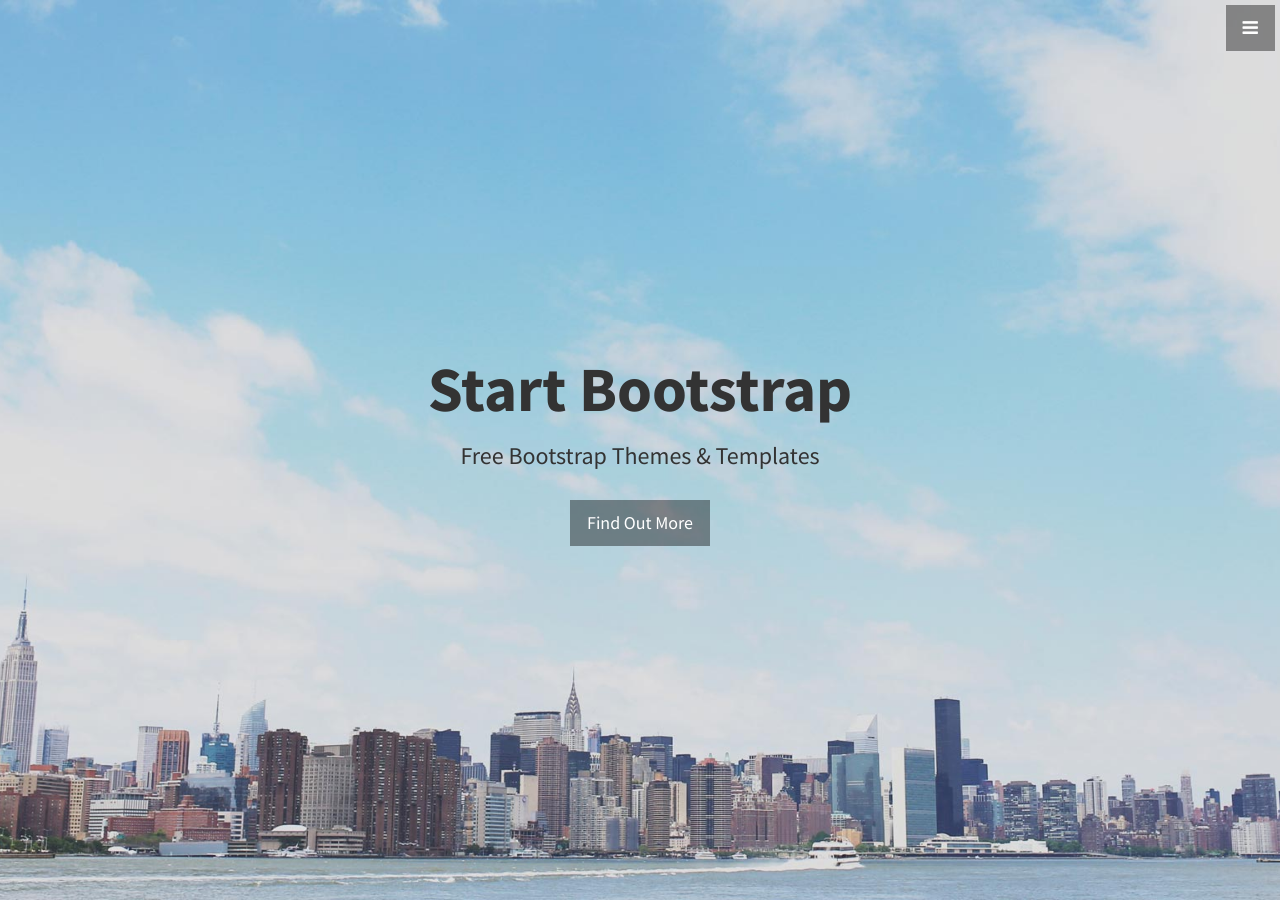
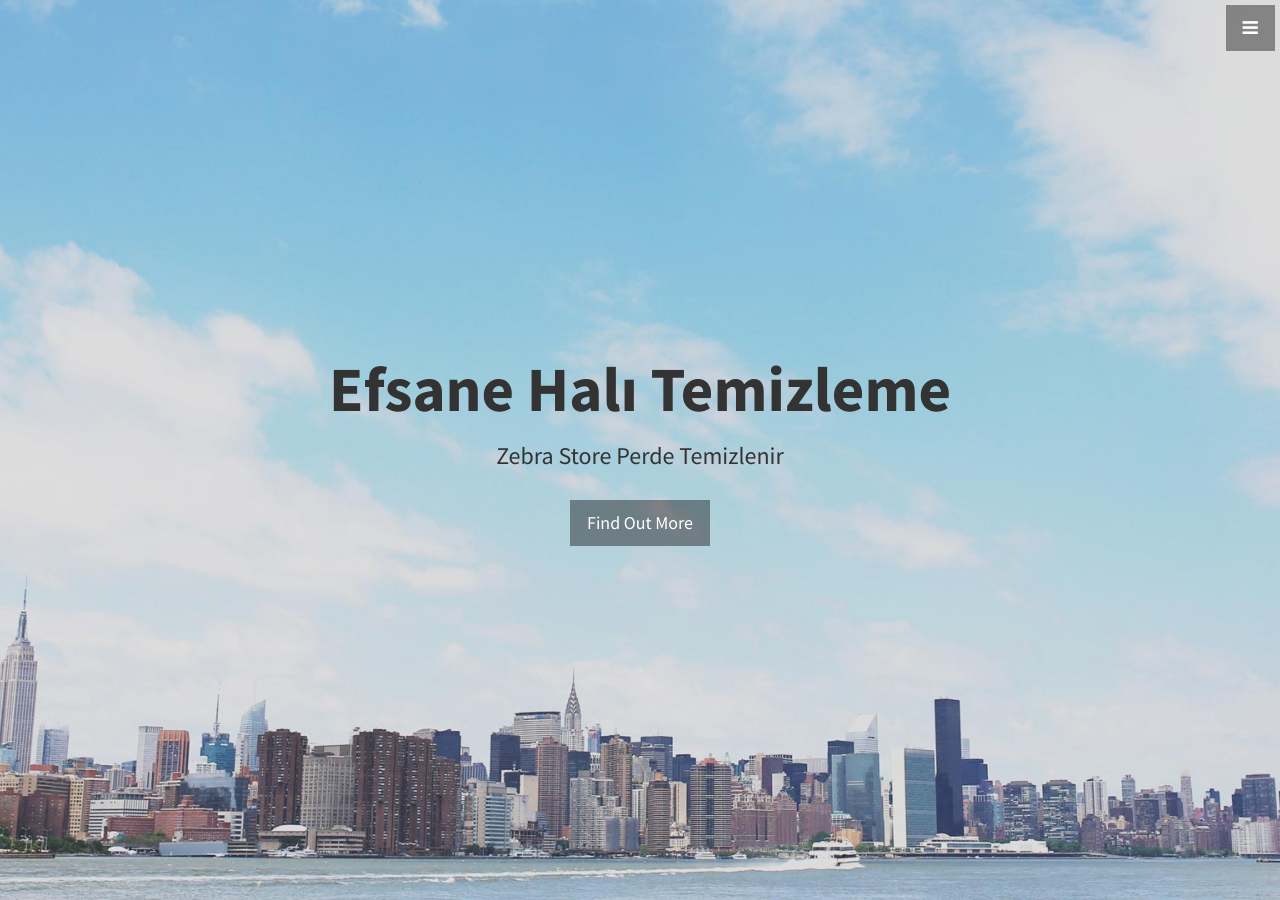
Before and after one commit to halitemizleme/efsane, a Jekyll site: the page built from index.md, in a window 1280 px wide and 900 px high. Built offline with Jekyll 4.4.1, drawn with Linux system fonts in a browser that asks for light colours.

Commit message:
Update header.html

```diff
--- a/_includes/header.html
+++ b/_includes/header.html
@@ -1,7 +1,7 @@
 <header id="top" class="header">
   <div class="text-vertical-center">
-    <h1>Start Bootstrap</h1>
-    <h3>Free Bootstrap Themes &amp; Templates</h3>
+    <h1>Efsane Halı Temizleme</h1>
+    <h3>Zebra Store Perde Temizlenir</h3>
     <br>
     <a href="#about" class="btn btn-dark btn-lg">Find Out More</a>
   </div>
```
